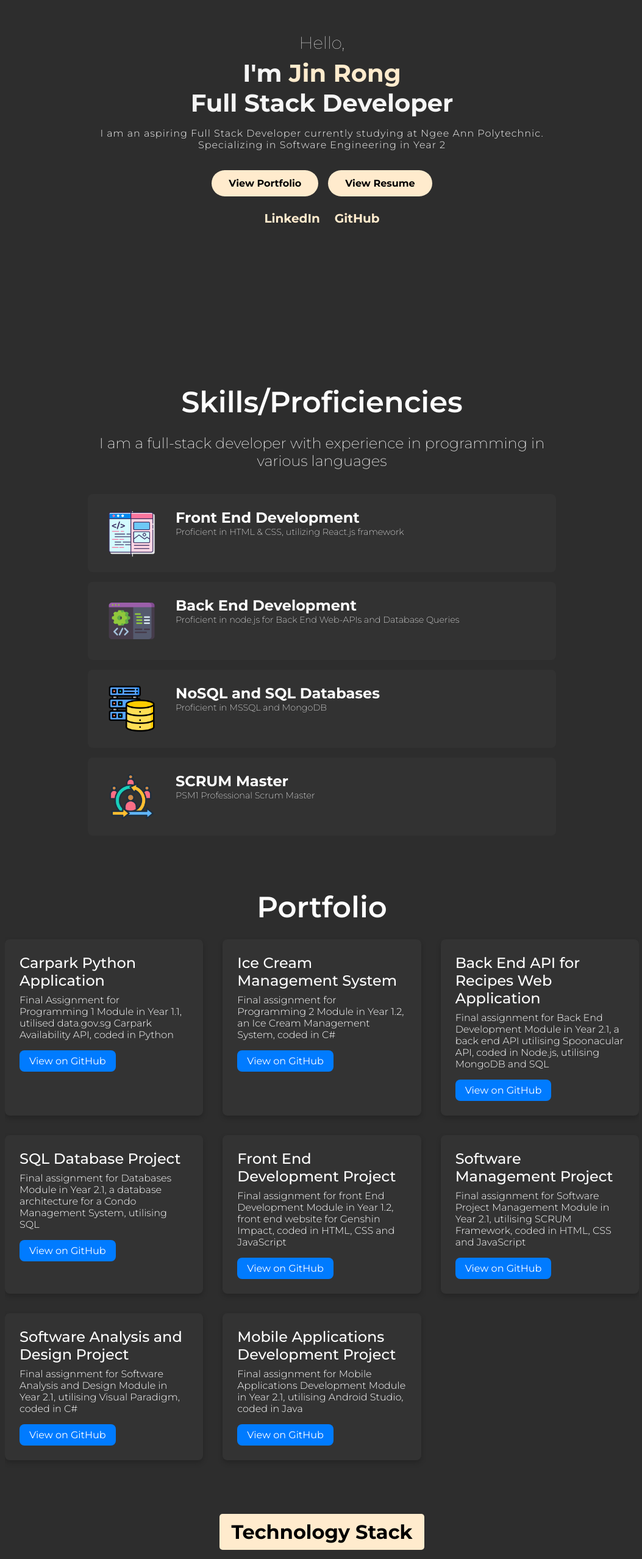
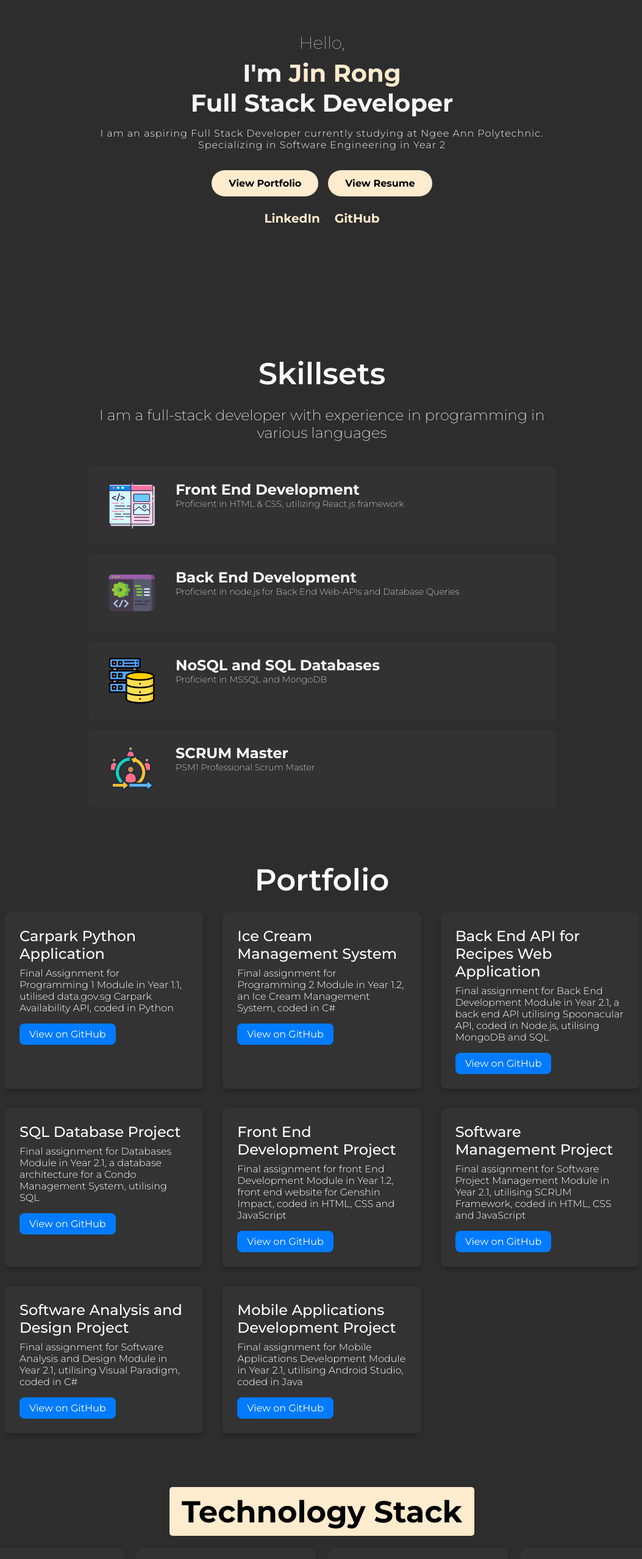
Before and after one commit to EdricYeo117/EdricYeo117.github.io, a React (Create React App) app: page / in a window 1280 px wide. Shown: the part 234-2790 px from the top of the page at 61% size, without its empty margins (112-1165 px from the left). Built offline with nearby package versions, Linux system fonts and the light colour scheme.

Commit message:
Updated descriptions

```diff
--- a/src/components/Skills/skills.css
+++ b/src/components/Skills/skills.css
@@ -11,9 +11,10 @@
 }
 
 .skillTitle {
-    font-size: 3rem;
+    font-size: calc(1.5rem + 2vw);
     font-weight: 600;
-    padding-top: 3rem;
+    padding: 0 2rem;
+    max-width: 30rem;
     margin-bottom: 1.5rem;
 }
 
--- a/src/components/Skills/skills.js
+++ b/src/components/Skills/skills.js
@@ -35,7 +35,7 @@ const Skills = () => {
 
     return (
         <section id="skills">
-            <span className="skillTitle">Skills/Proficiencies</span>
+            <span className="skillTitle">Skillsets</span>
             <span className="skillDesc">I am a full-stack developer with experience in programming in various languages</span>
             <div className="skillBars">
                 {skills.map((skill, index) => (
--- a/src/components/portfolio/portfolio.css
+++ b/src/components/portfolio/portfolio.css
@@ -12,7 +12,7 @@
 }
 
 .portfolioTitle {
-    font-size: 3rem;
+    font-size: calc(1.5rem + 2vw);
     font-weight: 600;
     margin-bottom: 1.5rem;
 }
--- a/src/components/technologystack/technologystack.css
+++ b/src/components/technologystack/technologystack.css
@@ -7,7 +7,7 @@
 
 .techStackTitle {
     display: inline-block;
-    font-size: 2rem;
+    font-size: calc(1.5rem + 2vw);
     font-weight: bold;
     background-color: blanchedalmond;
     padding: 10px 20px;
```
